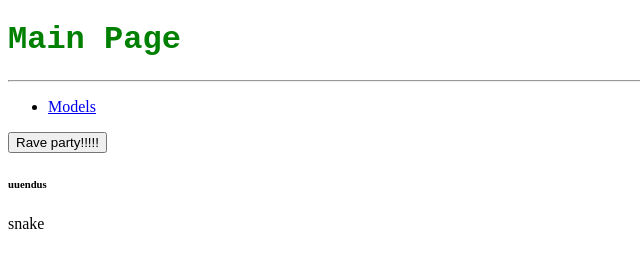
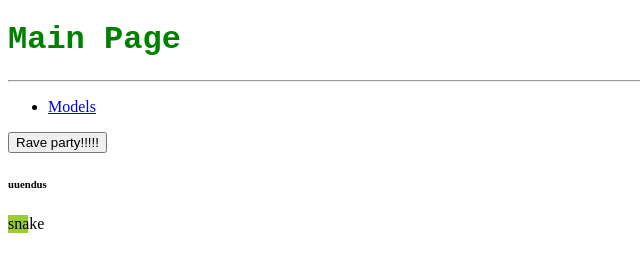
Before and after one commit to RoaldValja/TARge20TarkvaraArendusProtsess, a plain HTML site: page index.html in a window 1280 px wide. Shown: the full height of the page, 0-640 px from the left. Drawn offline with Linux system fonts and the light colour scheme.

Commit message:
add snake version 0.1b

```diff
--- a/index.css
+++ b/index.css
@@ -4,4 +4,6 @@
 }
 #snake{
     position: absolute;
+    width: 20px;
+    background-color: yellowgreen;
 }
```
